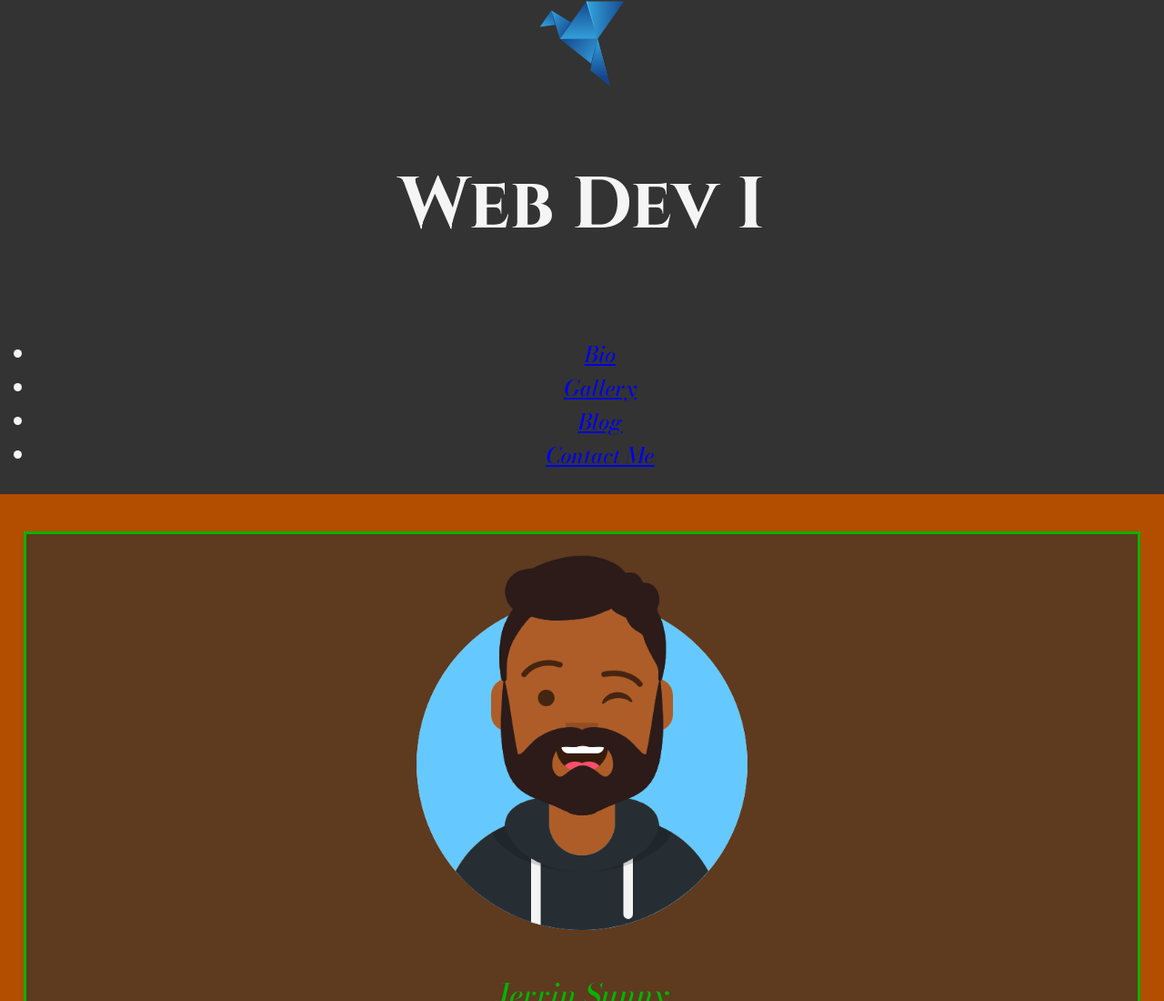
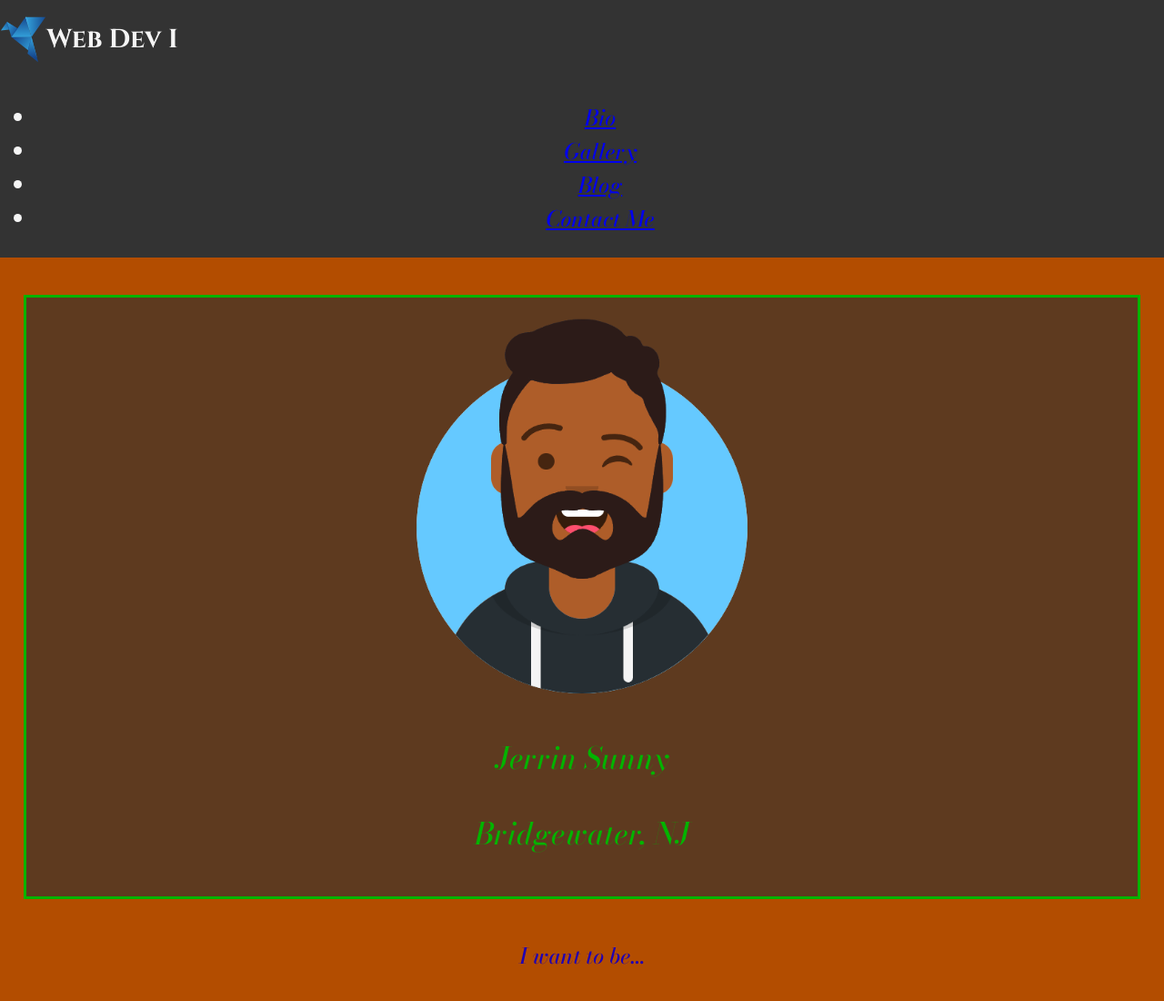
Before and after one commit to rvcc-grid/fa26-about-me-monkeygoboom, a plain HTML site: page index.html in a window 1280 px wide. Shown: the top 1100 px of the page at 91% size. Drawn offline with nearby package versions, Linux system fonts and the light colour scheme.

Commit message:
add logo styles

```diff
--- a/css/nav.css
+++ b/css/nav.css
@@ -36,8 +36,20 @@ main{
 
 /* logo */
 
+.logo {
+    display: flex;
+    align-items: center;
 
+}
 
+.logo img {
+    height: 4vw;
+    width: 4vw;
+}
+
+.logo h1 {
+    font-size: 1.2em;
+}
 /* navigation list */
 
 
```
